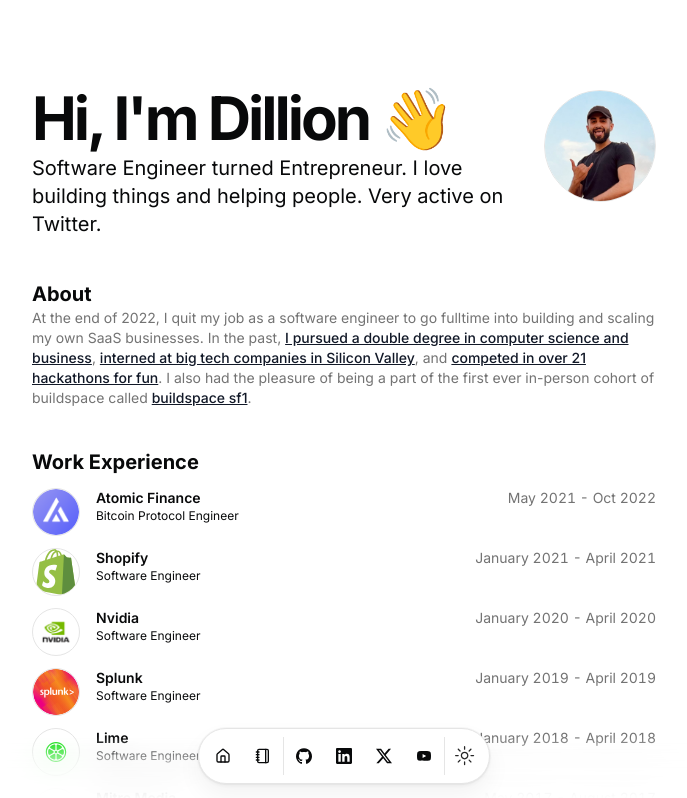
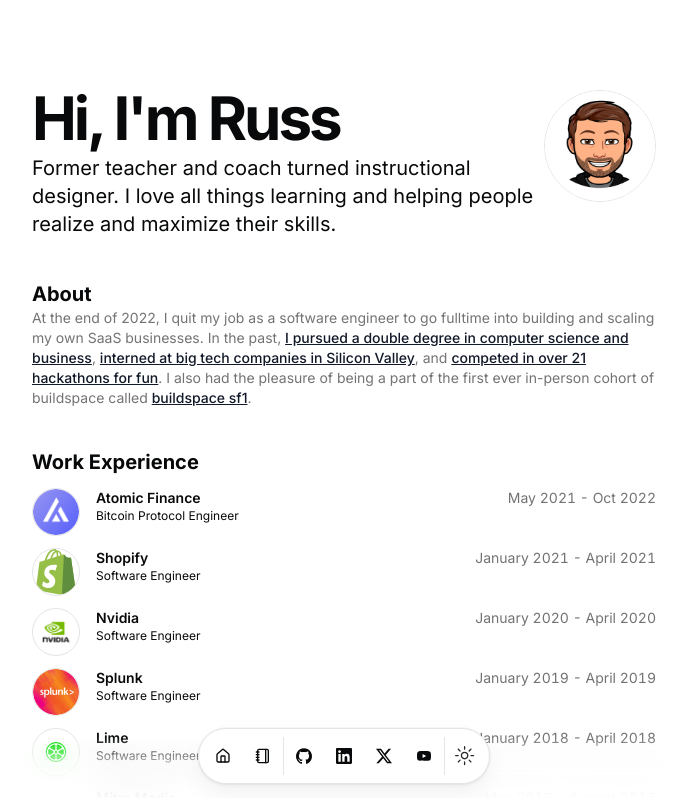
Before and after one commit to rroshchin18/russr-portfolio, a Next.js app: page / in a window 1280 px wide. Shown: the top 798 px of the page, without its empty margins (296-983 px from the left). Built offline with nearby package versions, Linux system fonts and the light colour scheme.

Commit message:
personal detail changes

```diff
--- a/src/app/page.tsx
+++ b/src/app/page.tsx
@@ -22,7 +22,7 @@
                 delay={BLUR_FADE_DELAY}
                 className="text-3xl font-bold tracking-tighter sm:text-5xl xl:text-6xl/none"
                 yOffset={8}
-                text={`Hi, I'm ${DATA.name.split(" ")[0]} 👋`}
+                text={`Hi, I'm ${DATA.name.split(" ")[0]}`}
               />
               <BlurFadeText
                 className="max-w-[600px] md:text-xl"
--- a/src/data/resume.tsx
+++ b/src/data/resume.tsx
@@ -2,13 +2,13 @@
 import { HomeIcon, NotebookIcon } from "lucide-react";
 
 export const DATA = {
-  name: "Dillion Verma",
-  initials: "DV",
+  name: "Russ Roshchin",
+  initials: "RR",
   url: "https://dillion.io",
-  location: "San Francisco, CA",
+  location: "Baltimore, MD",
   locationLink: "https://www.google.com/maps/place/sanfrancisco",
   description:
-    "Software Engineer turned Entrepreneur. I love building things and helping people. Very active on Twitter.",
+    "Former teacher and coach turned instructional designer. I love all things learning and helping people realize and maximize their skills.",
   summary:
     "At the end of 2022, I quit my job as a software engineer to go fulltime into building and scaling my own SaaS businesses. In the past, [I pursued a double degree in computer science and business](/#education), [interned at big tech companies in Silicon Valley](https://www.youtube.com/watch?v=d-LJ2e5qKdE), and [competed in over 21 hackathons for fun](/#hackathons). I also had the pleasure of being a part of the first ever in-person cohort of buildspace called [buildspace sf1](https://buildspace.so/sf1).",
   avatarUrl: "/me.png",
```
Also changed, not shown: public/me.png, 1 other file (tests, documents, lock files or other folders).
